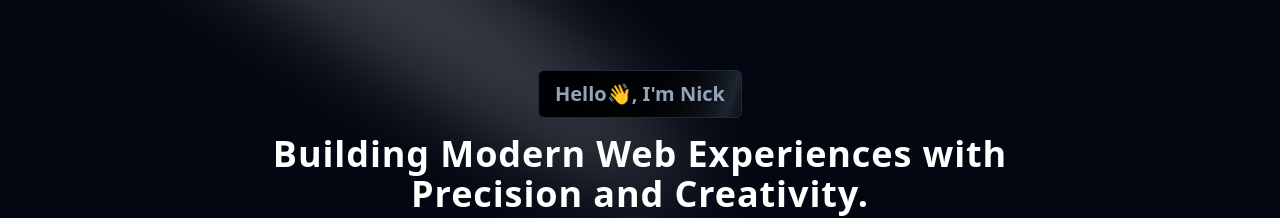
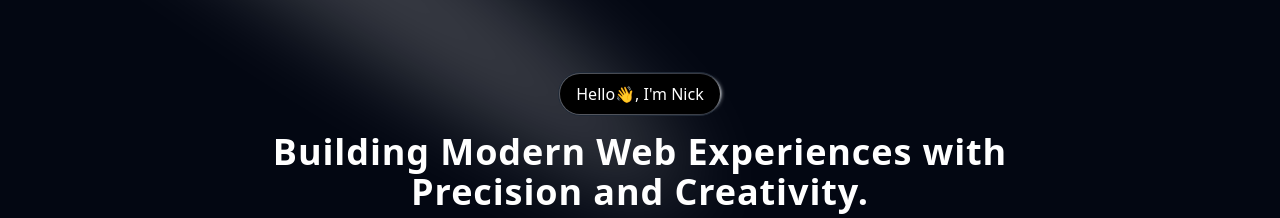
Before and after one commit to LuswetiNick/portfolio, a Next.js app: page / in a window 1280 px wide. Shown: the part 146-364 px from the top of the page. Built offline with nearby package versions, Linux system fonts and the light colour scheme.

Commit message:
update hero component

```diff
--- a/src/components/home/hero.tsx
+++ b/src/components/home/hero.tsx
@@ -1,3 +1,4 @@
+import { HoverBorderGradient } from "../ui/hover-border-gradient";
 import { Spotlight } from "../ui/Spotlight";
 import { TextGenerateEffect } from "../ui/text-generate-effect";
 
@@ -14,9 +15,9 @@
         fill="white"
       />
       <div className="relative z-10 max-w-screen-xl mx-auto px-4 py-8 md:px-8 flex flex-col items-center justify-center">
-        <button className="inline-flex h-12 animate-shimmer items-center justify-center rounded-md border border-slate-800 bg-[linear-gradient(110deg,#000103,45%,#1e2631,55%,#000103)] bg-[length:200%_100%] px-4 font-semibold text-xl text-slate-400 transition-colors focus:outline-none focus:ring-2 focus:ring-slate-400 focus:ring-offset-2 focus:ring-offset-slate-50 cursor-none">
-          Hello👋, I&apos;m Nick
-        </button>
+        <HoverBorderGradient as="button" containerClassName="rounded-full">
+          <span>Hello👋, I&apos;m Nick</span>
+        </HoverBorderGradient>
         <div className="max-w-4xl">
           <TextGenerateEffect
             className=" font-bold text-center bg-clip-text text-transparent bg-gradient-to-b from-neutral-50 to-neutral-400 bg-opacity-50"
--- /dev/null
+++ b/src/components/ui/hover-border-gradient.tsx
@@ -0,0 +1,99 @@
+"use client";
+import React, { useState, useEffect, useRef } from "react";
+
+import { motion } from "framer-motion";
+import { cn } from "@/lib/utils";
+
+type Direction = "TOP" | "LEFT" | "BOTTOM" | "RIGHT";
+
+export function HoverBorderGradient({
+  children,
+  containerClassName,
+  className,
+  as: Tag = "button",
+  duration = 1,
+  clockwise = true,
+  ...props
+}: React.PropsWithChildren<
+  {
+    as?: React.ElementType;
+    containerClassName?: string;
+    className?: string;
+    duration?: number;
+    clockwise?: boolean;
+  } & React.HTMLAttributes<HTMLElement>
+>) {
+  const [hovered, setHovered] = useState<boolean>(false);
+  const [direction, setDirection] = useState<Direction>("TOP");
+
+  const rotateDirection = (currentDirection: Direction): Direction => {
+    const directions: Direction[] = ["TOP", "LEFT", "BOTTOM", "RIGHT"];
+    const currentIndex = directions.indexOf(currentDirection);
+    const nextIndex = clockwise
+      ? (currentIndex - 1 + directions.length) % directions.length
+      : (currentIndex + 1) % directions.length;
+    return directions[nextIndex];
+  };
+
+  const movingMap: Record<Direction, string> = {
+    TOP: "radial-gradient(20.7% 50% at 50% 0%, hsl(0, 0%, 100%) 0%, rgba(255, 255, 255, 0) 100%)",
+    LEFT: "radial-gradient(16.6% 43.1% at 0% 50%, hsl(0, 0%, 100%) 0%, rgba(255, 255, 255, 0) 100%)",
+    BOTTOM:
+      "radial-gradient(20.7% 50% at 50% 100%, hsl(0, 0%, 100%) 0%, rgba(255, 255, 255, 0) 100%)",
+    RIGHT:
+      "radial-gradient(16.2% 41.199999999999996% at 100% 50%, hsl(0, 0%, 100%) 0%, rgba(255, 255, 255, 0) 100%)",
+  };
+
+  const highlight =
+    "radial-gradient(75% 181.15942028985506% at 50% 50%, #3275F8 0%, rgba(255, 255, 255, 0) 100%)";
+
+  useEffect(() => {
+    if (!hovered) {
+      const interval = setInterval(() => {
+        setDirection((prevState) => rotateDirection(prevState));
+      }, duration * 1000);
+      return () => clearInterval(interval);
+    }
+  }, [hovered]);
+  return (
+    <Tag
+      onMouseEnter={(event: React.MouseEvent<HTMLDivElement>) => {
+        setHovered(true);
+      }}
+      onMouseLeave={() => setHovered(false)}
+      className={cn(
+        "relative flex rounded-full border  content-center bg-black/20 hover:bg-black/10 transition duration-500 dark:bg-white/20 items-center flex-col flex-nowrap gap-10 h-min justify-center overflow-visible p-px decoration-clone w-fit",
+        containerClassName
+      )}
+      {...props}
+    >
+      <div
+        className={cn(
+          "w-auto text-white z-10 bg-black px-4 py-2 rounded-[inherit]",
+          className
+        )}
+      >
+        {children}
+      </div>
+      <motion.div
+        className={cn(
+          "flex-none inset-0 overflow-hidden absolute z-0 rounded-[inherit]"
+        )}
+        style={{
+          filter: "blur(2px)",
+          position: "absolute",
+          width: "100%",
+          height: "100%",
+        }}
+        initial={{ background: movingMap[direction] }}
+        animate={{
+          background: hovered
+            ? [movingMap[direction], highlight]
+            : movingMap[direction],
+        }}
+        transition={{ ease: "linear", duration: duration ?? 1 }}
+      />
+      <div className="bg-black absolute z-1 flex-none inset-[2px] rounded-[100px]" />
+    </Tag>
+  );
+}
```
